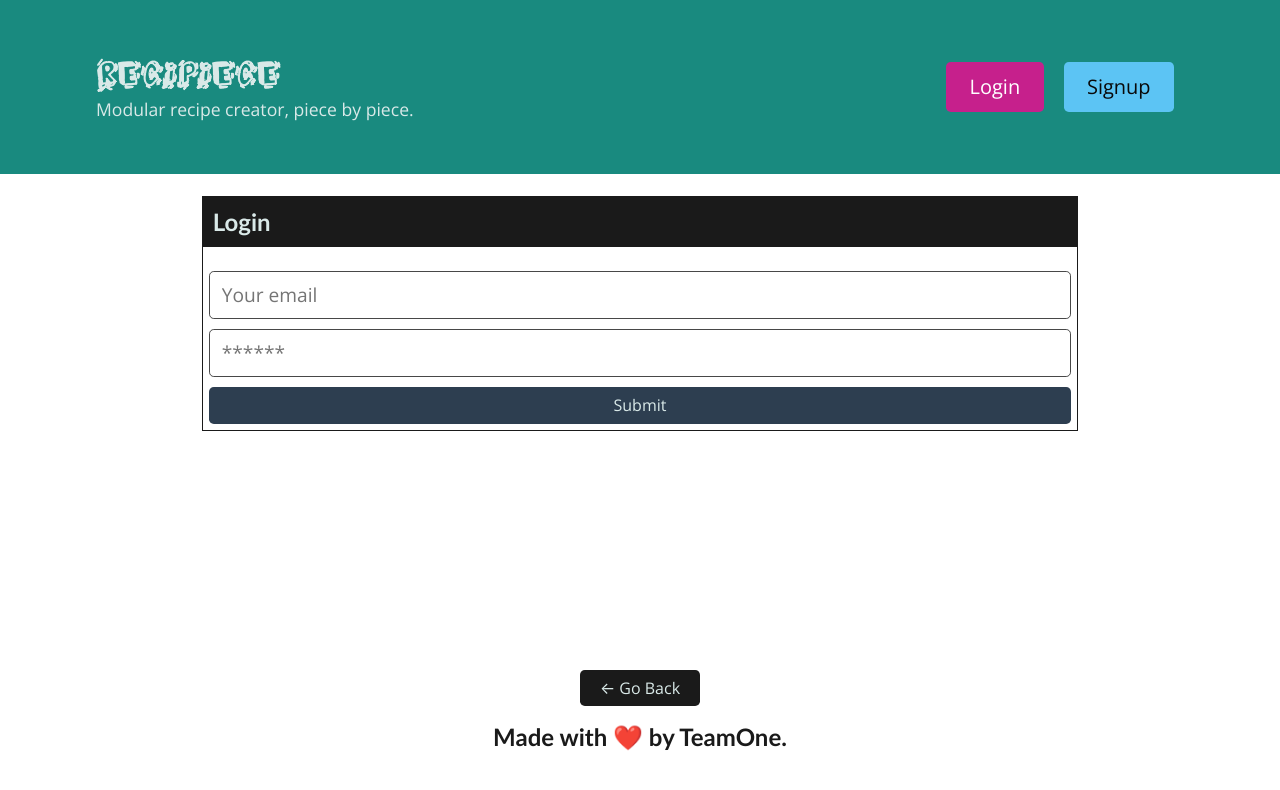
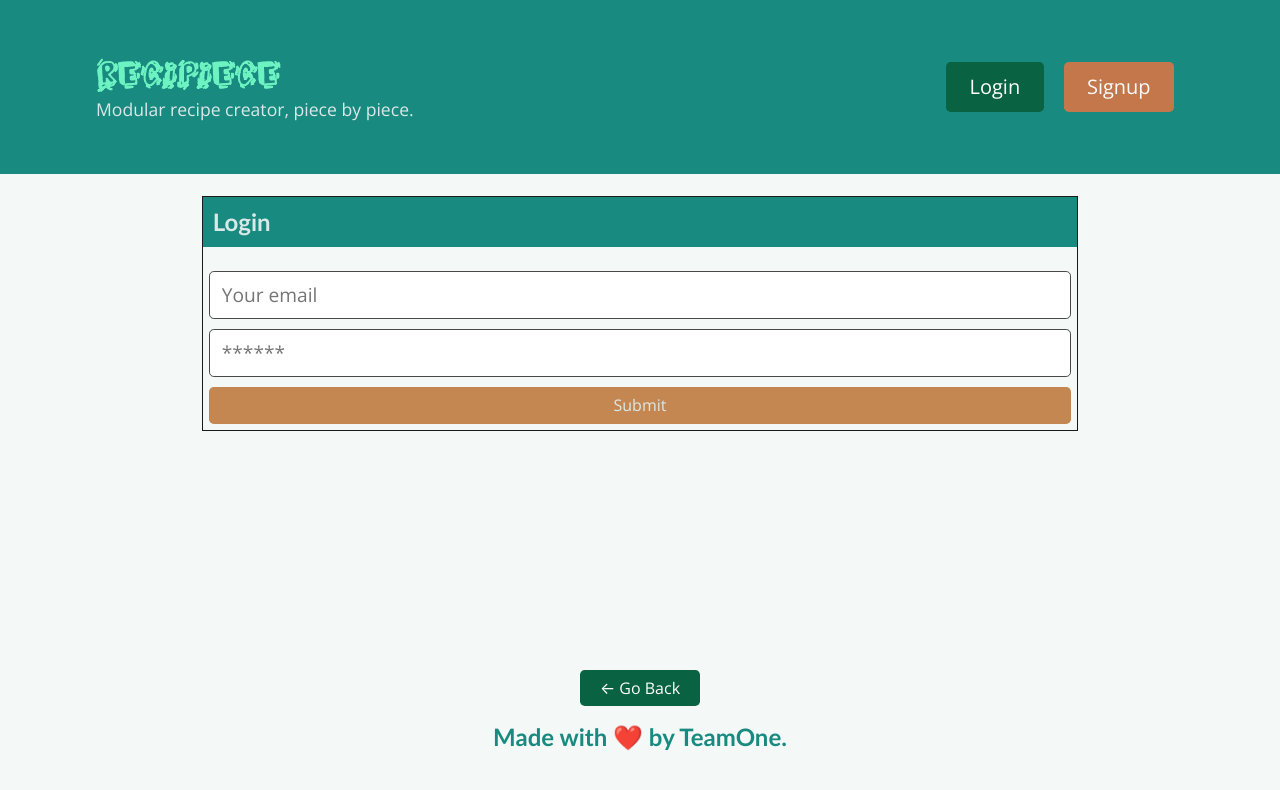
Before and after one commit to dejuliusvince/project3, a React (Create React App) app in the folder client/: page /login in a window 1280 px wide. Shown: the top 790 px of the page. Built offline with nearby package versions, Linux system fonts and the light colour scheme.

Commit message:
change colors and styling for pages

```diff
--- a/client/src/components/Footer/index.js
+++ b/client/src/components/Footer/index.js
@@ -9,7 +9,7 @@ const Footer = () => {
       <div className="container text-center mb-5">
         {location.pathname !== '/' && (
           <button
-            className="btn btn-dark mb-3"
+            className="btn btn-info mb-3"
             onClick={() => navigate(-1)}
           >
             &larr; Go Back
--- a/client/src/components/Header/index.js
+++ b/client/src/components/Header/index.js
@@ -12,7 +12,7 @@ const Header = () => {
     <header className="bg-primary text-light mb-4 py-3 flex-row align-center">
       <div className="container flex-row justify-space-between-lg justify-center align-center">
         <div>
-          <Link className="text-light" to="/">
+          <Link className="text-title" to="/">
             <h1 className="m-0">ReciPiece</h1>
           </Link>
           <p className="m-0">Modular recipe creator, piece by piece.</p>
--- a/client/src/index.css
+++ b/client/src/index.css
@@ -360,7 +360,8 @@ body {
     Roboto, Helvetica, Arial, sans-serif, 'Apple Color Emoji', 'Segoe UI Emoji',
     'Segoe UI Symbol';
   font-size: 16px;
-  color: #1a1a1a;
+  color: #198a7f;
+  background-color:rgb(244, 248, 247);
 }
 
 @font-face{
@@ -908,6 +909,10 @@ a:hover {
 
 .text-default {
   color: #aeaeae !important;
+}
+
+.text-title {
+  color:rgb(109, 242, 193);
 }
 
 .text-light {
@@ -1028,12 +1033,12 @@ a:hover {
 }
 
 .btn.btn-primary {
-  background-color: #2d3e50;
+  background-color: #c58751;
   color: #d9e9e8;
 }
 
 .btn.btn-primary:hover {
-  background-color: #57779a;
+  background-color: #198a7f;
 }
 
 .btn.btn-danger {
@@ -1046,17 +1051,17 @@ a:hover {
 }
 
 .btn.btn-info {
-  background-color: #c6208c;
+  background-color: #096241;
   color: #ffffff;
 }
 
 .btn.btn-info:hover {
-  background-color: #31e1bd;
+  background-color: #1b7aa2;
 }
 
 .btn.btn-light {
-  background-color: #5cc4f4;
-  color: #090909;
+  background-color: #c3774b;
+  color: #fcfbfb;
 }
 
 .btn.btn-light:hover {
--- a/client/src/pages/Login.js
+++ b/client/src/pages/Login.js
@@ -44,7 +44,7 @@ const Login = (props) => {
     <main className="flex-row justify-center mb-4">
       <div className="col-12 col-lg-10">
         <div className="card">
-          <h4 className="card-header bg-dark text-light p-2">Login</h4>
+          <h4 className="card-header bg-primary text-light p-2">Login</h4>
           <div className="card-body">
             {data ? (
               <p>
```
